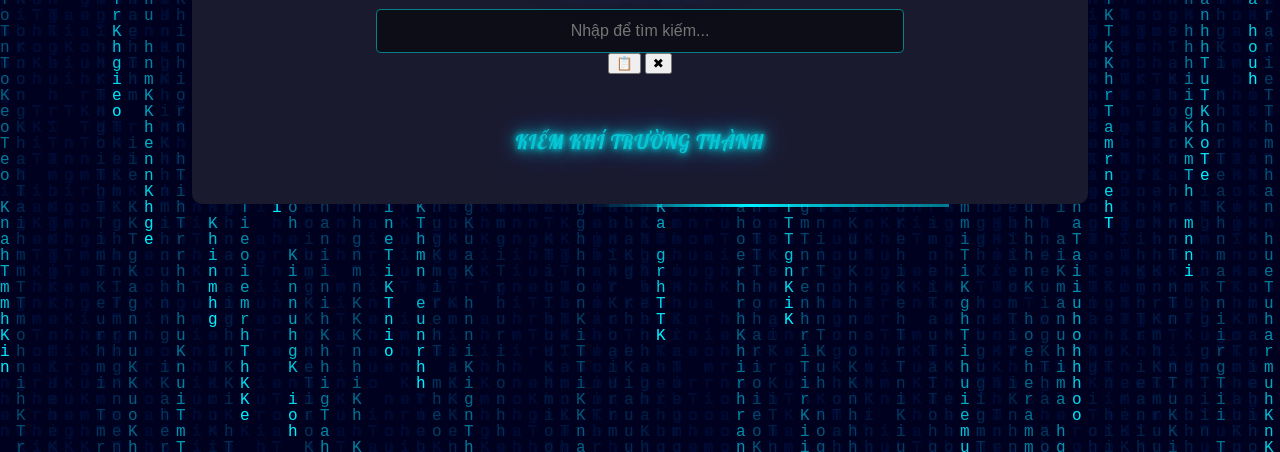
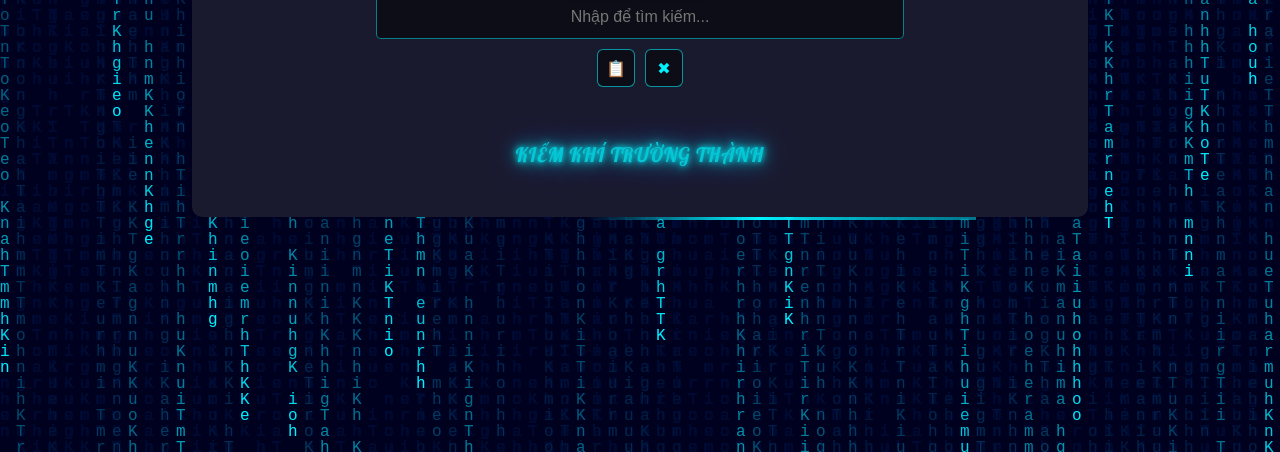
Before and after one commit to dinhquan1005/vandap, a plain HTML site: page index.html in a window 1280 px wide. Shown: the part 348-800 px from the top of the page. Drawn offline with Linux system fonts and the light colour scheme.

Commit message:
Update styles.css

```diff
--- a/styles.css
+++ b/styles.css
@@ -247,3 +247,48 @@ td:last-child {
     hyphens: auto;
   }
 }
+
+.input-group {
+  display: flex;
+  flex-direction: column;
+  align-items: center;
+  margin-bottom: 25px;
+}
+
+.quick-buttons {
+  display: flex;
+  gap: 10px;
+  margin-top: 10px;
+}
+
+.quick-buttons button {
+  width: 38px;
+  height: 38px;
+  border: 1px solid rgba(0, 242, 255, 0.6);
+  background: rgba(0, 0, 0, 0.5);
+  color: #00f2ff;
+  border-radius: 6px;
+  font-size: 16px;
+  cursor: pointer;
+  display: flex;
+  justify-content: center;
+  align-items: center;
+  transition: all 0.25s ease;
+}
+
+.quick-buttons button:hover {
+  background: rgba(0, 242, 255, 0.2);
+  box-shadow: 0 0 10px rgba(0, 242, 255, 0.6);
+  transform: scale(1.1);
+}
+
+@media (max-width: 768px) {
+  .quick-buttons {
+    gap: 8px;
+  }
+  .quick-buttons button {
+    width: 34px;
+    height: 34px;
+    font-size: 14px;
+  }
+}
```
